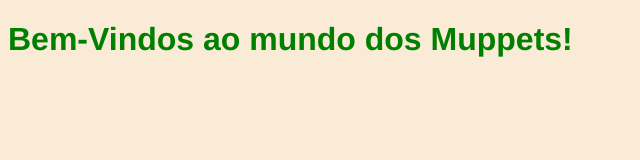
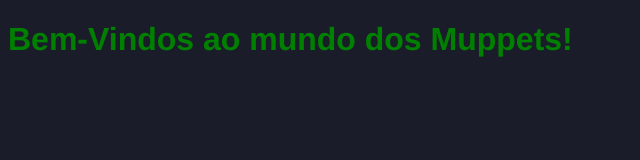
Before and after one commit to nunesson/site-muppets, a plain HTML site: page index.html in a window 1280 px wide. Shown: the whole page, without its empty margins (0-640 px from the left). Drawn offline with Linux system fonts and the light colour scheme.

Commit message:
Mudando cor do fundo para #1A1D29

```diff
--- a/style.css
+++ b/style.css
@@ -1,5 +1,5 @@
 body {
-    background-color: antiquewhite;
+    background-color: #1A1D29;
 }
 
 h1 {
```
